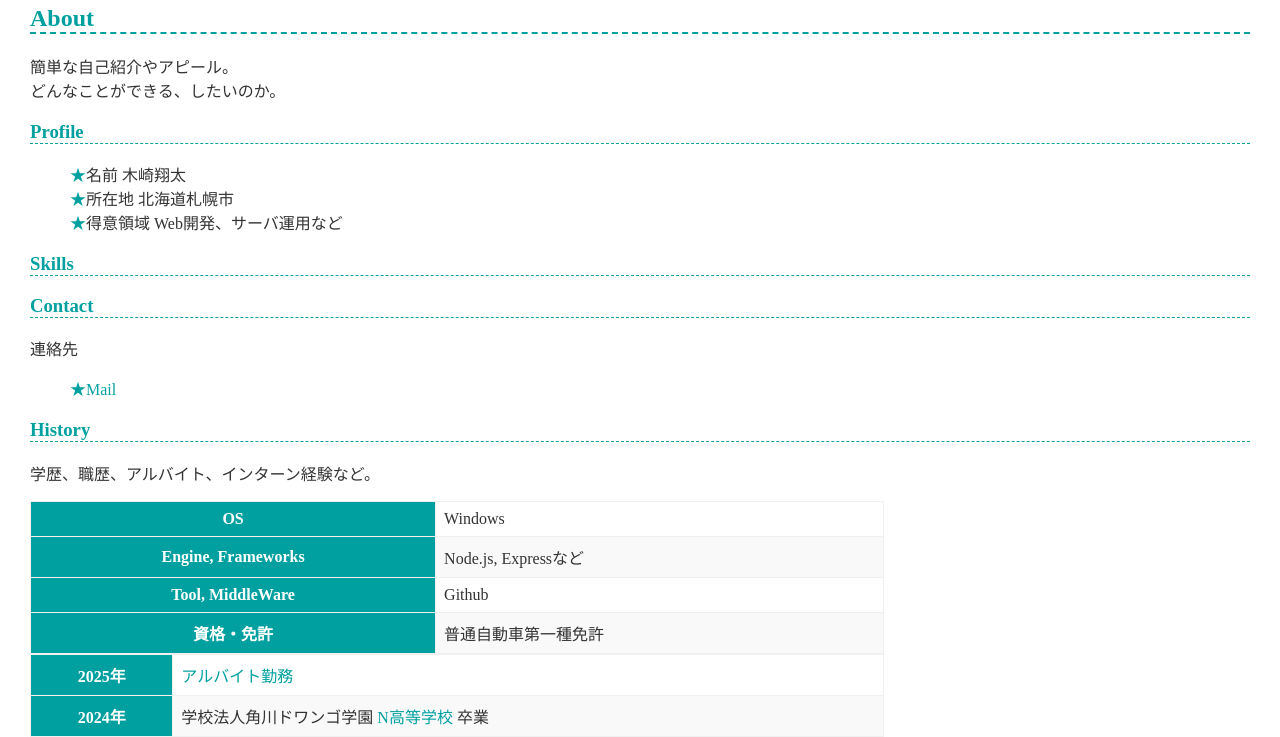
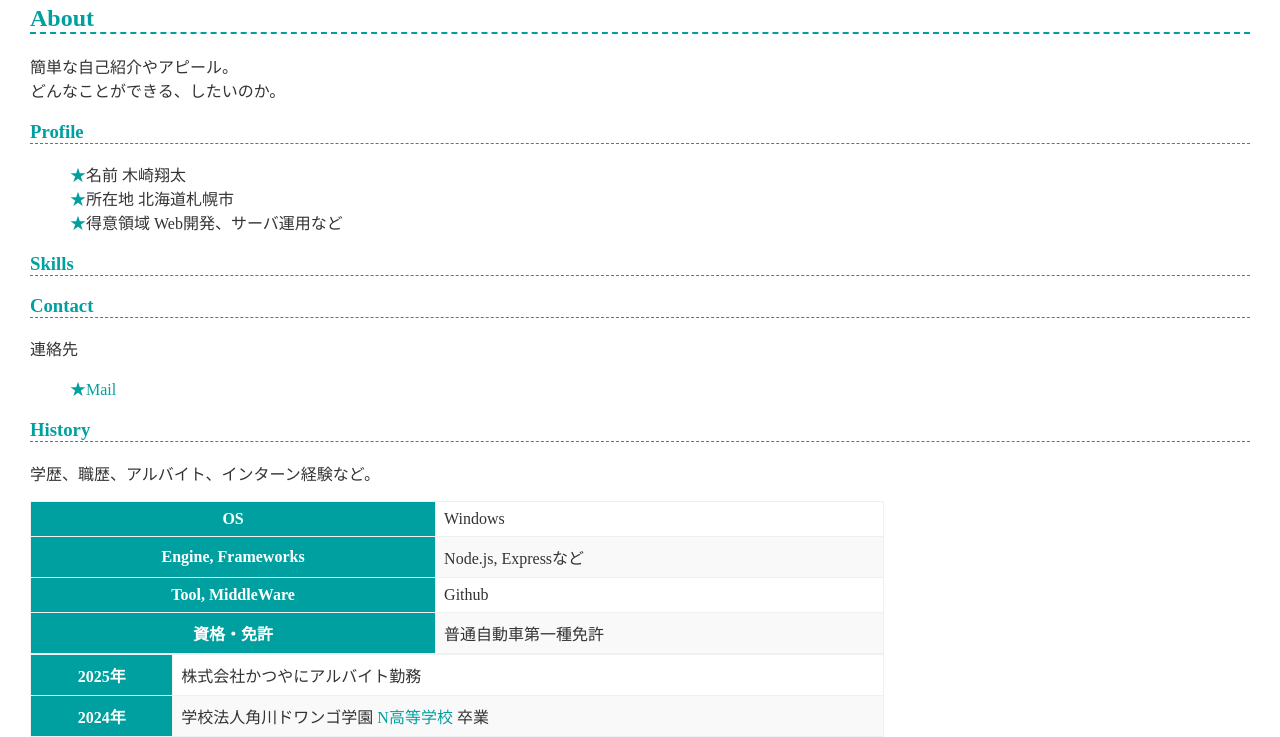
Before and after one commit to 251zs01591-oss/251zs01591-oss.github.io, a plain HTML site: page index.html in a window 1280 px wide. Shown: the part 117-854 px from the top of the page. Drawn offline with Linux system fonts and the light colour scheme.

Commit message:
Update index.html

```diff
--- a/index.html
+++ b/index.html
@@ -52,7 +52,7 @@
     <table>
       <tr>
         <th>2025年</th>
-        <td><a "株式会社かつや" </a> アルバイト勤務</td>
+        <td>株式会社かつやにアルバイト勤務</td>
       </tr>
       <tr>
         <th>2024年</th>
```
